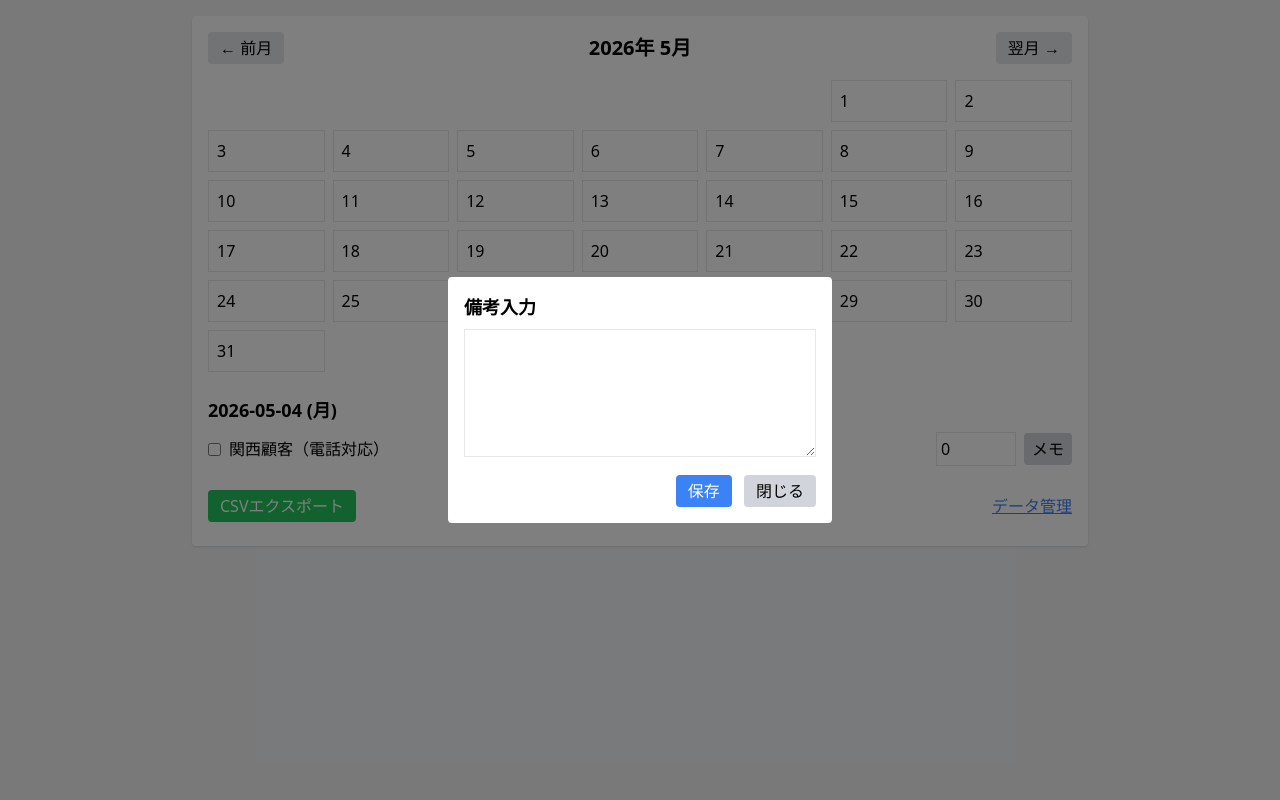
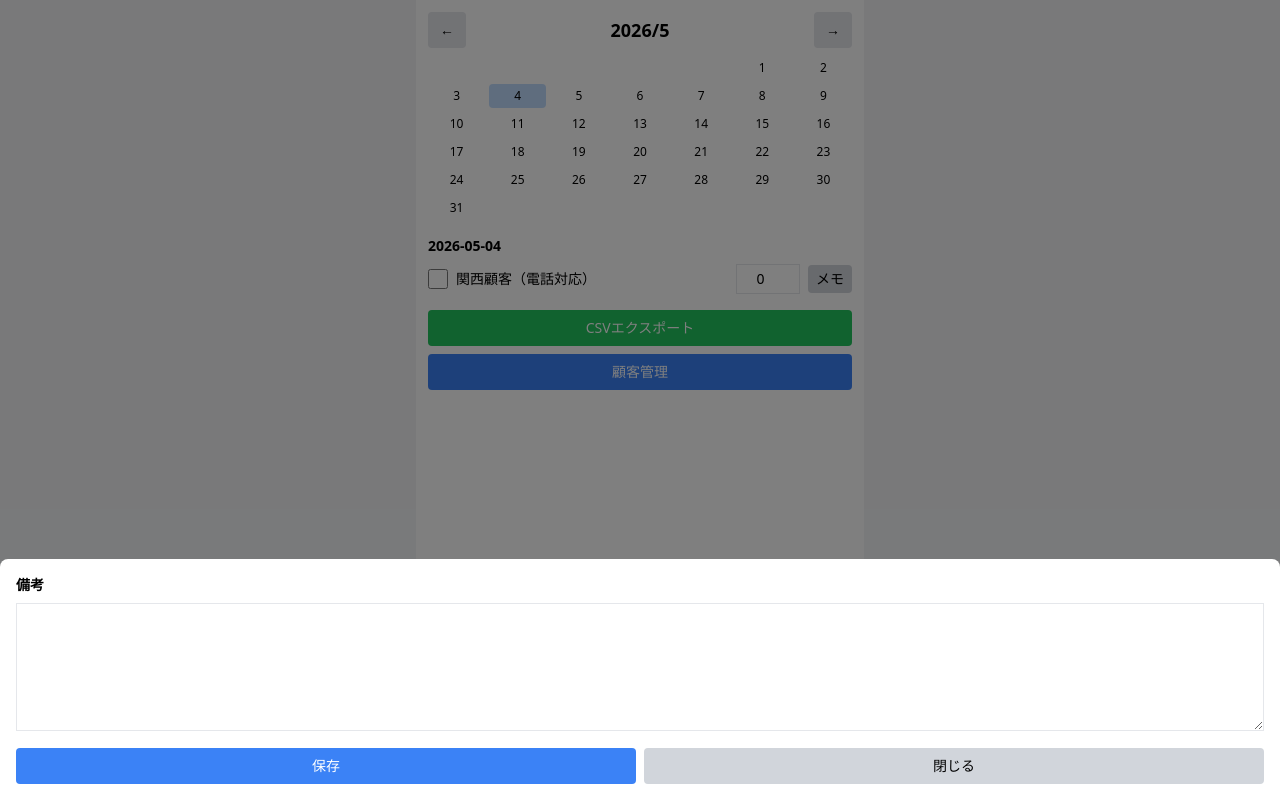
Before and after one commit to Kiyota999/-, a plain HTML site: page index.html in a window 1280 px wide. Both pictures are taken after a click on the button "メモ". Drawn offline with nearby package versions, Linux system fonts and the light colour scheme.

Commit message:
Add files via upload

```diff
--- a/index.html
+++ b/index.html
@@ -2,63 +2,53 @@
 <html lang="ja">
 <head>
   <meta charset="UTF-8">
+  <!-- ⭐ スマホ最適化 -->
+  <meta name="viewport" content="width=device-width, initial-scale=1.0">
   <title>業務日報アプリ</title>
   <script src="https://cdn.tailwindcss.com"></script>
 </head>
-<body class="bg-gray-100 p-4">
 
-<div class="max-w-4xl mx-auto bg-white shadow rounded p-4">
+<body class="bg-gray-100 text-sm">
+
+<div class="max-w-md mx-auto bg-white min-h-screen p-3">
+
+  <!-- ヘッダー -->
+  <div class="flex justify-between items-center mb-2">
+    <button id="prevMonth" class="px-3 py-2 bg-gray-200 rounded">←</button>
+    <h2 id="monthLabel" class="font-bold text-lg"></h2>
+    <button id="nextMonth" class="px-3 py-2 bg-gray-200 rounded">→</button>
+  </div>
 
   <!-- カレンダー -->
-  <div class="flex justify-between items-center mb-4">
-    <button id="prevMonth" class="px-3 py-1 bg-gray-200 rounded">← 前月</button>
-    <h2 id="monthLabel" class="text-xl font-bold"></h2>
-    <button id="nextMonth" class="px-3 py-1 bg-gray-200 rounded">翌月 →</button>
-  </div>
+  <div id="calendar" class="grid grid-cols-7 gap-1 text-center text-xs mb-4"></div>
 
-  <div id="calendar" class="grid grid-cols-7 gap-2 mb-6"></div>
+  <!-- 日付 -->
+  <h3 id="selectedDateLabel" class="font-semibold mb-2"></h3>
 
-  <!-- 業務入力 -->
-  <div>
-    <h3 id="selectedDateLabel" class="text-lg font-semibold mb-2"></h3>
-    <div id="taskList"></div>
-  </div>
+  <!-- 業務 -->
+  <div id="taskList" class="space-y-2"></div>
 
-  <!-- 下部 -->
-  <div class="mt-6 flex justify-between items-center">
-    <button id="exportCSV" class="bg-green-500 text-white px-3 py-1 rounded">
+  <!-- 下部操作 -->
+  <div class="mt-4 space-y-2">
+    <button id="exportCSV" class="w-full bg-green-500 text-white py-2 rounded">
       CSVエクスポート
     </button>
-    <button id="openManage" class="text-blue-500 underline">
-      データ管理
+    <button id="openManage" class="w-full bg-blue-500 text-white py-2 rounded">
+      顧客管理
     </button>
   </div>
 
-  <div id="message" class="mt-2 text-sm text-green-600"></div>
-
+  <div id="message" class="mt-2 text-green-600 text-xs"></div>
 </div>
 
-<!-- 顧客管理 -->
-<div id="manageModal" class="hidden fixed inset-0 bg-black bg-opacity-50 flex items-center justify-center">
-  <div class="bg-white p-4 rounded w-96">
-    <h3 class="text-lg font-bold mb-2">顧客管理</h3>
-    <div id="customerList"></div>
-    <input id="newCustomer" class="border p-1 w-full mt-2" placeholder="顧客名">
-    <button id="addCustomer" class="mt-2 bg-blue-500 text-white px-2 py-1 rounded">追加</button>
-    <div class="text-right mt-3">
-      <button id="closeManage" class="px-3 py-1 bg-gray-300 rounded">閉じる</button>
-    </div>
-  </div>
-</div>
-
-<!-- ⭐ メモモーダル -->
-<div id="memoModal" class="hidden fixed inset-0 bg-black bg-opacity-50 flex items-center justify-center">
-  <div class="bg-white p-4 rounded w-96">
-    <h3 class="text-lg font-bold mb-2">備考入力</h3>
-    <textarea id="memoInput" class="border w-full p-2 h-32"></textarea>
-    <div class="text-right mt-3">
-      <button id="saveMemo" class="bg-blue-500 text-white px-3 py-1 rounded">保存</button>
-      <button id="closeMemo" class="px-3 py-1 bg-gray-300 rounded ml-2">閉じる</button>
+<!-- メモモーダル -->
+<div id="memoModal" class="hidden fixed inset-0 bg-black bg-opacity-50 flex items-end">
+  <div class="bg-white w-full p-4 rounded-t-lg">
+    <h3 class="font-bold mb-2">備考</h3>
+    <textarea id="memoInput" class="w-full border p-2 h-32"></textarea>
+    <div class="flex gap-2 mt-3">
+      <button id="saveMemo" class="flex-1 bg-blue-500 text-white py-2 rounded">保存</button>
+      <button id="closeMemo" class="flex-1 bg-gray-300 py-2 rounded">閉じる</button>
     </div>
   </div>
 </div>
@@ -76,187 +66,119 @@ let selectedDate = formatDate(new Date());
 let currentMemoCustomer = null;
 
 function formatDate(date) {
-  const y = date.getFullYear();
-  const m = String(date.getMonth()+1).padStart(2,"0");
-  const d = String(date.getDate()).padStart(2,"0");
-  return `${y}-${m}-${d}`;
+  return `${date.getFullYear()}-${String(date.getMonth()+1).padStart(2,"0")}-${String(date.getDate()).padStart(2,"0")}`;
 }
 
-function save() {
-  localStorage.setItem(STORAGE_KEY, JSON.stringify(state));
-}
+function save(){ localStorage.setItem(STORAGE_KEY, JSON.stringify(state)); }
 
-function renderCalendar() {
-  const calendar = document.getElementById("calendar");
-  calendar.innerHTML = "";
+function renderCalendar(){
+  const el = document.getElementById("calendar");
+  el.innerHTML="";
 
-  const year = currentDate.getFullYear();
-  const month = currentDate.getMonth();
+  const y = currentDate.getFullYear();
+  const m = currentDate.getMonth();
 
-  document.getElementById("monthLabel").textContent =
-    `${year}年 ${month+1}月`;
+  document.getElementById("monthLabel").textContent = `${y}/${m+1}`;
 
-  const firstDay = new Date(year,month,1);
-  const lastDay = new Date(year,month+1,0);
+  const first = new Date(y,m,1);
+  const last = new Date(y,m+1,0);
 
-  for(let i=0;i<firstDay.getDay();i++){
-    calendar.appendChild(document.createElement("div"));
-  }
+  for(let i=0;i<first.getDay();i++) el.appendChild(document.createElement("div"));
 
-  for(let d=1; d<=lastDay.getDate(); d++){
-    const date = new Date(year,month,d);
+  for(let d=1; d<=last.getDate(); d++){
+    const date = new Date(y,m,d);
     const key = formatDate(date);
 
-    const total = Object.values(state.records[key] || {})
+    const total = Object.values(state.records[key]||{})
       .reduce((a,b)=>a+(b.time||0),0);
 
     const cell = document.createElement("div");
-    cell.className = "border p-2 cursor-pointer hover:bg-blue-100";
-    cell.innerHTML = `
-      <div>${d}</div>
-      <div class="text-xs text-blue-500">${total?total+"h":""}</div>
-    `;
-    cell.onclick = ()=>{
-      selectedDate = key;
-      renderTasks();
-    };
+    cell.className = "p-1 rounded " + (key===selectedDate?"bg-blue-200":"");
+    cell.innerHTML = `<div>${d}</div><div class="text-[10px] text-blue-500">${total?total+"h":""}</div>`;
+    cell.onclick=()=>{selectedDate=key; renderTasks();};
 
-    calendar.appendChild(cell);
+    el.appendChild(cell);
   }
 }
 
-function renderTasks() {
-  const container = document.getElementById("taskList");
-  const label = document.getElementById("selectedDateLabel");
+function renderTasks(){
+  const box = document.getElementById("taskList");
+  box.innerHTML="";
 
-  const date = new Date(selectedDate);
-  const week = ["日","月","火","水","木","金","土"][date.getDay()];
-  label.textContent = `${selectedDate} (${week})`;
-
-  container.innerHTML = "";
+  document.getElementById("selectedDateLabel").textContent = selectedDate;
 
   state.customers.forEach(name=>{
     const data = state.records[selectedDate]?.[name] || {time:0,memo:""};
 
-    const row = document.createElement("div");
-    row.className = "flex items-center gap-2 mb-1";
-
     const memoColor = data.memo ? "bg-blue-500 text-white" : "bg-gray-300";
 
-    row.innerHTML = `
-      <input type="checkbox" ${data.time?"checked":""}>
+    const row = document.createElement("div");
+    row.className="flex items-center gap-2";
+
+    row.innerHTML=`
+      <input type="checkbox" class="w-5 h-5" ${data.time?"checked":""}>
       <span class="flex-1">${name}</span>
-      <input type="number" min="0" value="${data.time}" class="border w-20 p-1">
+      <input type="number" class="w-16 border p-1 text-center" value="${data.time}">
       <button class="px-2 py-1 rounded ${memoColor}">メモ</button>
     `;
 
-    const checkbox = row.children[0];
-    const input = row.children[2];
-    const memoBtn = row.children[3];
+    const chk=row.children[0];
+    const inp=row.children[2];
+    const btn=row.children[3];
 
-    checkbox.onchange = ()=>{
-      if(!checkbox.checked) input.value = 0;
-      updateRecord(name, input.value, data.memo);
+    chk.onchange=()=>{ if(!chk.checked) inp.value=0; update(name,inp.value,data.memo); };
+    inp.oninput=()=>{ chk.checked=inp.value>0; update(name,inp.value,data.memo); };
+
+    btn.onclick=()=>{
+      currentMemoCustomer=name;
+      memoInput.value=data.memo||"";
+      memoModal.classList.remove("hidden");
     };
 
-    input.oninput = ()=>{
-      checkbox.checked = input.value > 0;
-      updateRecord(name, input.value, data.memo);
-    };
-
-    memoBtn.onclick = ()=>{
-      currentMemoCustomer = name;
-      document.getElementById("memoInput").value = data.memo || "";
-      document.getElementById("memoModal").classList.remove("hidden");
-    };
-
-    container.appendChild(row);
+    box.appendChild(row);
   });
 }
 
-function updateRecord(name, time, memo="") {
-  if(!state.records[selectedDate]){
-    state.records[selectedDate] = {};
-  }
-  state.records[selectedDate][name] = {
-    time: Number(time),
-    memo: memo
-  };
-  save();
-  renderCalendar();
+function update(name,time,memo=""){
+  if(!state.records[selectedDate]) state.records[selectedDate]={};
+  state.records[selectedDate][name]={time:Number(time),memo};
+  save(); renderCalendar();
 }
 
-function exportCSV() {
-  let rows = [["日付","顧客名","時間","メモ"]];
-
-  for(const date in state.records){
-    for(const customer in state.records[date]){
-      const d = state.records[date][customer];
-      if(d.time > 0){
-        rows.push([date, customer, d.time, `"${d.memo||""}"`]);
-      }
+function exportCSV(){
+  let rows=[["日付","顧客","時間","メモ"]];
+  for(const d in state.records){
+    for(const c in state.records[d]){
+      const r=state.records[d][c];
+      if(r.time>0) rows.push([d,c,r.time,`"${r.memo||""}"`]);
     }
   }
-
-  const csv = rows.map(r=>r.join(",")).join("\n");
-  const blob = new Blob(["\uFEFF"+csv], {type:"text/csv"});
-  const url = URL.createObjectURL(blob);
-
-  const a = document.createElement("a");
-  a.href = url;
-  a.download = "業務日報.csv";
+  const csv=rows.map(r=>r.join(",")).join("\n");
+  const blob=new Blob(["\uFEFF"+csv]);
+  const a=document.createElement("a");
+  a.href=URL.createObjectURL(blob);
+  a.download="業務日報.csv";
   a.click();
 
-  URL.revokeObjectURL(url);
-
-  document.getElementById("message").textContent =
-    "CSVをダウンロードしました";
+  message.textContent="CSVをダウンロードしました";
 }
 
-// メモ操作
-document.getElementById("saveMemo").onclick = ()=>{
-  const memo = document.getElementById("memoInput").value;
+// イベント
+prevMonth.onclick=()=>{currentDate.setMonth(currentDate.getMonth()-1);renderCalendar();};
+nextMonth.onclick=()=>{currentDate.setMonth(currentDate.getMonth()+1);renderCalendar();};
+exportCSV.onclick=exportCSV;
 
-  const current = state.records[selectedDate]?.[currentMemoCustomer] || {time:0};
-
-  updateRecord(currentMemoCustomer, current.time, memo);
-
-  document.getElementById("memoModal").classList.add("hidden");
+saveMemo.onclick=()=>{
+  const memo=memoInput.value;
+  const cur=state.records[selectedDate]?.[currentMemoCustomer]||{time:0};
+  update(currentMemoCustomer,cur.time,memo);
+  memoModal.classList.add("hidden");
   renderTasks();
 };
 
-document.getElementById("closeMemo").onclick = ()=>{
-  document.getElementById("memoModal").classList.add("hidden");
-};
+closeMemo.onclick=()=>memoModal.classList.add("hidden");
 
-// その他イベント（省略せず全部）
-document.getElementById("prevMonth").onclick = ()=>{
-  currentDate.setMonth(currentDate.getMonth()-1);
-  renderCalendar();
-};
-document.getElementById("nextMonth").onclick = ()=>{
-  currentDate.setMonth(currentDate.getMonth()+1);
-  renderCalendar();
-};
-document.getElementById("exportCSV").onclick = exportCSV;
-
-document.getElementById("openManage").onclick = ()=>{
-  document.getElementById("manageModal").classList.remove("hidden");
-};
-document.getElementById("closeManage").onclick = ()=>{
-  document.getElementById("manageModal").classList.add("hidden");
-};
-document.getElementById("addCustomer").onclick = ()=>{
-  const input = document.getElementById("newCustomer");
-  if(input.value){
-    state.customers.push(input.value);
-    input.value="";
-    save();
-    renderTasks();
-  }
-};
-
-// 初期描画
+// 初期
 renderCalendar();
 renderTasks();
 </script>
```
